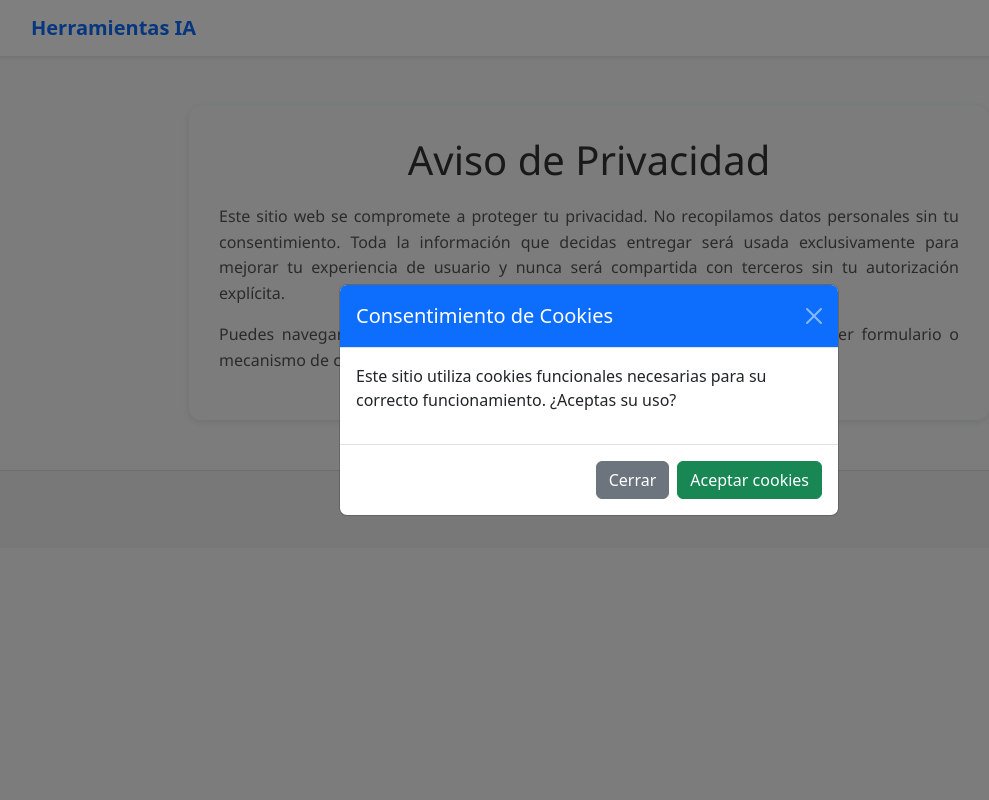
After one commit to AndresGonzalez-git/Proyecto_Ing_Sw, a Django app: page /herramientas/privacidad/ in a window 1280 px wide. The commit adds this page. Shown: the whole page, without its empty margins (51-1040 px from the left). Run offline with Django 5.2, Linux system fonts and the light colour scheme.

Commit message:
HU16 - Privacidad y Cookies

```diff
--- a/config/settings.py
+++ b/config/settings.py
@@ -48,6 +48,7 @@ MIDDLEWARE = [
     'django.contrib.auth.middleware.AuthenticationMiddleware',
     'django.contrib.messages.middleware.MessageMiddleware',
     'django.middleware.clickjacking.XFrameOptionsMiddleware',
+    'herramientas.middleware.CookieConsentMiddleware',
 ]
 
 ROOT_URLCONF = 'config.urls'
--- /dev/null
+++ b/herramientas/middleware.py
@@ -0,0 +1,11 @@
+
+class CookieConsentMiddleware:
+    def __init__(self, get_response):
+        self.get_response = get_response
+
+    def __call__(self, request):
+        # Lee la cookie y la guarda en request
+        request.cookie_consent = request.COOKIES.get('cookie_consent', None)
+
+        response = self.get_response(request)
+        return response
--- a/herramientas/templates/base.html
+++ b/herramientas/templates/base.html
@@ -5,8 +5,10 @@
     <meta name="viewport" content="width=device-width, initial-scale=1.0">
     <title>{% block titulo %}Herramientas IA{% endblock %}</title>
     <!-- Bootstrap CSS CDN -->
-    <link href="https://cdn.jsdelivr.net/npm/bootstrap@5.3.2/dist/css/bootstrap.min.css" rel="stylesheet">
+    <link href="https://cdn.jsdelivr.net/npm/bootstrap@5.3.2/dist/css/bootstrap.min.css" rel="stylesheet" integrity="sha384-T3c6CoIi6uLrA9TneNEoa7RxnatzjcDSCmG1MXxSR1GAsXEV/Dwwykc2MPK8M2HN"
+        crossorigin="anonymous">
 </head>
+<script src="https://cdn.jsdelivr.net/npm/bootstrap@5.3.0/dist/js/bootstrap.bundle.min.js"></script>
 <body class="bg-light">
     <nav class="navbar navbar-expand-lg navbar-light bg-white mb-4 shadow-sm">
         <div class="container">
@@ -17,6 +19,64 @@
         {% block contenido %}{% endblock %}
     </div>
     <!-- Bootstrap JS (opcional, para componentes interactivos) -->
-    <script src="https://cdn.jsdelivr.net/npm/bootstrap@5.3.2/dist/js/bootstrap.bundle.min.js"></script>
+    <script src="https://cdn.jsdelivr.net/npm/bootstrap@5.3.2/dist/js/bootstrap.bundle.min.js" integrity="sha384-C6RzsynM9kWDrMNeT87bh95OGNyZPhcTNXj1NW7RuBCsyN/o0jlpcV8Qyq46cDfL" crossorigin="anonymous"></script>
+
+    {% if request.cookie_consent != 'accepted' %}
+    <!-- Modal Bootstrap -->
+    <div class="modal fade" id="cookieConsentModal" tabindex="-1" aria-labelledby="cookieConsentLabel" aria-hidden="true">
+        <div class="modal-dialog modal-dialog-centered">
+            <div class="modal-content">
+            <div class="modal-header bg-primary text-white">
+                <h5 class="modal-title" id="cookieConsentLabel">Consentimiento de Cookies</h5>
+                <button type="button" class="btn-close btn-close-white" data-bs-dismiss="modal" aria-label="Cerrar"></button>
+            </div>
+            <div class="modal-body">
+                <p>Este sitio utiliza cookies funcionales necesarias para su correcto funcionamiento. ¿Aceptas su uso?</p>
+            </div>
+            <div class="modal-footer">
+                <button type="button" class="btn btn-secondary" data-bs-dismiss="modal">Cerrar</button>
+                <button type="button" class="btn btn-success" onclick="acceptCookies()" data-bs-dismiss="modal">Aceptar cookies</button>
+            </div>
+            </div>
+        </div>
+    </div>
+
+    <script>
+        function getCookie(name) {
+            const value = `; ${document.cookie}`;
+            const parts = value.split(`; ${name}=`);
+            if (parts.length === 2) return parts.pop().split(';').shift();
+        }
+
+        function acceptCookies() {
+            // Guardar la cookie por 1 año
+            document.cookie = "cookie_consent=accepted; path=/; max-age=" + 60 * 60 * 24 * 365;
+        }
+
+        window.addEventListener('load', function() {
+            if (!getCookie('cookie_consent')) {
+            var cookieModal = new bootstrap.Modal(document.getElementById('cookieConsentModal'));
+            cookieModal.show();
+            }
+        });
+    </script>
+    {% endif %}
+
 </body>
+<footer style="
+    background-color: #f1f1f1;
+    padding: 20px 0;
+    text-align: center;
+    font-size: 14px;
+    color: #666;
+    margin-top: 40px;
+    border-top: 1px solid #ddd;
+">
+    <p>
+        © 2025 Herramientas IA —
+        <a href="{% url 'aviso_privacidad' %}" style="color: #0077cc; text-decoration: none;">
+            Aviso de Privacidad
+        </a>
+    </p>
+</footer>
 </html>
--- /dev/null
+++ b/herramientas/templates/herramientas/aviso_privacidad.html
@@ -0,0 +1,40 @@
+{% extends "base.html" %}
+
+{% block contenido %}
+<style>
+    .aviso-container {
+        max-width: 800px;
+        margin: 50px auto; /* centrado */
+        padding: 30px;
+        background-color: #f9f9f9;
+        border-radius: 12px;
+        box-shadow: 0 2px 8px rgba(0,0,0,0.1);
+        font-family: 'Segoe UI', sans-serif;
+        line-height: 1.6;
+    }
+
+    .aviso-container h1 {
+        text-align: center;
+        color: #333;
+        margin-bottom: 20px;
+    }
+
+    .aviso-container p {
+        color: #555;
+        text-align: justify;
+    }
+</style>
+
+<div class="aviso-container">
+    <h1>Aviso de Privacidad</h1>
+    <p>
+        Este sitio web se compromete a proteger tu privacidad. No recopilamos datos personales sin tu consentimiento.
+        Toda la información que decidas entregar será usada exclusivamente para mejorar tu experiencia de usuario
+        y nunca será compartida con terceros sin tu autorización explícita.
+    </p>
+    <p>
+        Puedes navegar libremente por el sitio sin entregar datos personales. Cualquier formulario o mecanismo de contacto
+        será transparente respecto al uso de tu información.
+    </p>
+</div>
+{% endblock %}
--- a/herramientas/urls.py
+++ b/herramientas/urls.py
@@ -4,4 +4,5 @@ from . import views
 urlpatterns = [
     path('ficha/<int:id>/', views.ficha_herramienta, name='ficha_herramienta'),
     path('lista/', views.lista_herramientas, name='lista_herramientas'),
+    path('privacidad/', views.aviso_privacidad, name='aviso_privacidad'),
 ]
--- a/herramientas/views.py
+++ b/herramientas/views.py
@@ -1,6 +1,6 @@
 from django.core.paginator import Paginator
 from django.shortcuts import render, get_object_or_404
-from .models import HerramientaIA, CATEGORIAS_IA
+from .models import HerramientaIA, CATEGORIAS_IA, NIVELES_EDUCATIVOS
 
 # Create your views here.
 
@@ -24,3 +24,26 @@ def lista_herramientas(request):
         'page_obj': page_obj,
         'paginator': paginator,
     })
+
+def lista_herramientas2(request):
+    categorias_seleccionadas2 = request.GET.getlist('nivel_educativo')
+    if categorias_seleccionadas2:
+        herramientas_qs = HerramientaIA.objects.filter(categoria2__in=categorias_seleccionadas2)
+    else:
+        herramientas_qs = HerramientaIA.objects.all()
+    paginator = Paginator(herramientas_qs, 6)
+    page_number = request.GET.get('page')
+    page_obj = paginator.get_page(page_number)
+    return render(request, 'herramientas/lista_herramientas.html', {
+        'herramientas2': page_obj,
+        'categorias_disponibles2': NIVELES_EDUCATIVOS,
+        'categorias_seleccionadas2': categorias_seleccionadas2,
+        'page_obj2': page_obj,
+        'paginator2': paginator,
+    })
+
+
+
+
+def aviso_privacidad(request):
+    return render(request, 'herramientas/aviso_privacidad.html')
```
Also changed, not shown: herramientas/models.py (+7 -0 lines), herramientas/templates/herramientas/lista_herramientas.html (+25 -3 lines), db.sqlite3, herramientas/migrations/0003_herramientaia_nivel_educativo.py (added).
